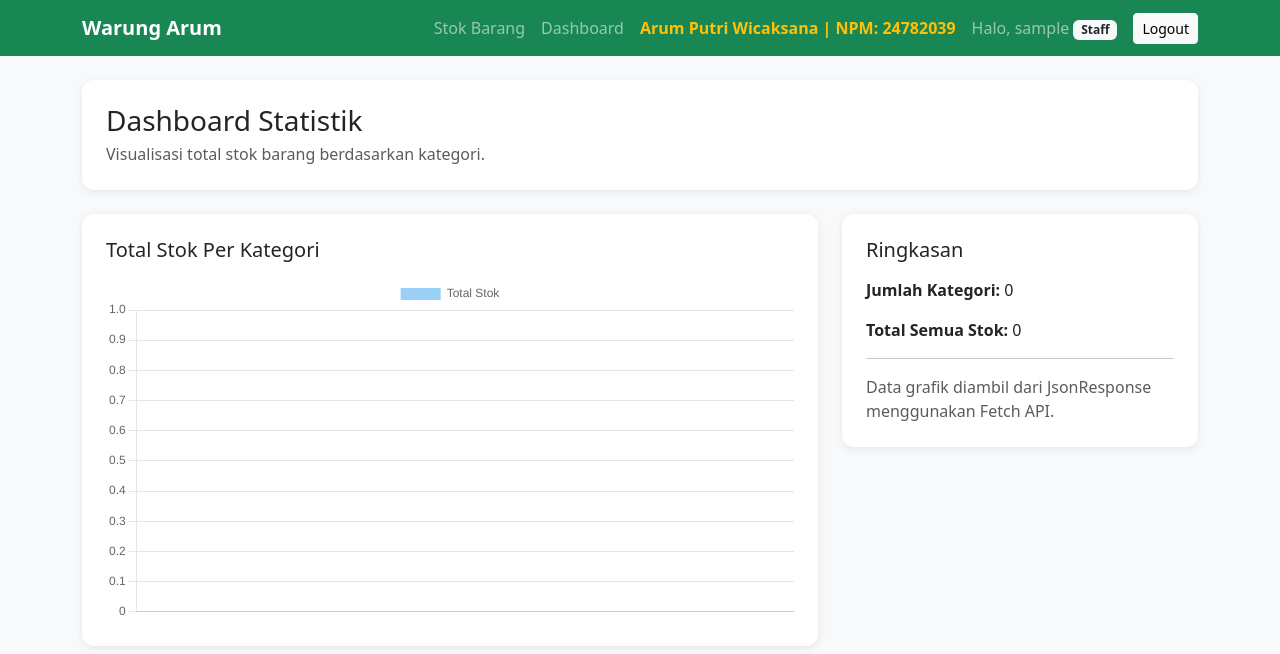
After one commit to IET-Polinela/project-2026-arumputriii, a Django app: page /dashboard/ in a window 1280 px wide. The commit adds this page. Shown: the top 654 px of the page. Run offline with Django 5.2, Linux system fonts and the light colour scheme; the visitor is signed in with stand-in values (Sample User, id 1); data that the repository does not hold is empty.

Commit message:
CHECKPOINT 6: Implementasi Dashboard Statistik & Chart JS

```diff
--- /dev/null
+++ b/dashboard_24782039/templates/dashboard_24782039/dashboard.html
@@ -0,0 +1,88 @@
+{% extends 'base.html' %}
+
+{% block title %}Dashboard Statistik{% endblock %}
+
+{% block content %}
+<div class="page-card mb-4">
+    <h1 class="h3 mb-1">Dashboard Statistik</h1>
+    <p class="text-muted mb-0">
+        Visualisasi total stok barang berdasarkan kategori.
+    </p>
+</div>
+
+<div class="row g-4">
+    <div class="col-lg-8">
+        <div class="page-card">
+            <h2 class="h5 mb-3">Total Stok Per Kategori</h2>
+            <canvas id="stokKategoriChart"></canvas>
+        </div>
+    </div>
+
+    <div class="col-lg-4">
+        <div class="page-card">
+            <h2 class="h5 mb-3">Ringkasan</h2>
+
+            <div id="summaryBox">
+                <p class="text-muted mb-0">Memuat data...</p>
+            </div>
+        </div>
+    </div>
+</div>
+
+<script src="https://cdn.jsdelivr.net/npm/chart.js"></script>
+
+<script>
+document.addEventListener('DOMContentLoaded', function () {
+    fetch("{% url 'dashboard_data' %}")
+        .then(response => response.json())
+        .then(data => {
+            console.log('Dashboard Statistik JSON:', data);
+
+            const kategoriLabels = data.stok_per_kategori.map(item => item.kategori);
+            const totalStokValues = data.stok_per_kategori.map(item => item.total_stok);
+
+            const chartElement = document.getElementById('stokKategoriChart');
+
+            new Chart(chartElement, {
+                type: 'bar',
+                data: {
+                    labels: kategoriLabels,
+                    datasets: [{
+                        label: 'Total Stok',
+                        data: totalStokValues
+                    }]
+                },
+                options: {
+                    responsive: true,
+                    scales: {
+                        y: {
+                            beginAtZero: true
+                        }
+                    }
+                }
+            });
+
+            const totalSemuaStok = totalStokValues.reduce((total, value) => total + value, 0);
+            const jumlahKategori = kategoriLabels.length;
+
+            document.getElementById('summaryBox').innerHTML = `
+                <p><strong>Jumlah Kategori:</strong> ${jumlahKategori}</p>
+                <p><strong>Total Semua Stok:</strong> ${totalSemuaStok}</p>
+                <hr>
+                <p class="text-muted mb-0">
+                    Data grafik diambil dari JsonResponse menggunakan Fetch API.
+                </p>
+            `;
+        })
+        .catch(error => {
+            console.error('Gagal mengambil data dashboard:', error);
+
+            document.getElementById('summaryBox').innerHTML = `
+                <div class="alert alert-danger mb-0">
+                    Gagal memuat data dashboard.
+                </div>
+            `;
+        });
+});
+</script>
+{% endblock %}
--- /dev/null
+++ b/dashboard_24782039/urls.py
@@ -0,0 +1,9 @@
+from django.urls import path
+
+from .views import DashboardDataView, DashboardView
+
+
+urlpatterns = [
+    path('dashboard/', DashboardView.as_view(), name='dashboard'),
+    path('dashboard/data/', DashboardDataView.as_view(), name='dashboard_data'),
+]
--- a/dashboard_24782039/views.py
+++ b/dashboard_24782039/views.py
@@ -1,3 +1,33 @@
-from django.shortcuts import render
+from django.contrib.auth.mixins import LoginRequiredMixin
+from django.db.models import Sum
+from django.http import JsonResponse
+from django.views import View
+from django.views.generic import TemplateView
 
-# Create your views here.
+from main_app.models import Barang
+
+
+class DashboardView(LoginRequiredMixin, TemplateView):
+    template_name = 'dashboard_24782039/dashboard.html'
+
+
+class DashboardDataView(LoginRequiredMixin, View):
+    def get(self, request, *args, **kwargs):
+        stok_per_kategori = (
+            Barang.objects
+            .values('kategori')
+            .annotate(total_stok=Sum('stok'))
+            .order_by('kategori')
+        )
+
+        data = [
+            {
+                'kategori': item['kategori'],
+                'total_stok': item['total_stok'] or 0,
+            }
+            for item in stok_per_kategori
+        ]
+
+        return JsonResponse({
+            'stok_per_kategori': data
+        })
--- a/templates/base.html
+++ b/templates/base.html
@@ -5,7 +5,10 @@
     <meta name="viewport" content="width=device-width, initial-scale=1.0">
     <title>{% block title %}Manajemen Stok Warung{% endblock %}</title>
 
-    <link href="https://cdn.jsdelivr.net/npm/bootstrap@5.3.0/dist/css/bootstrap.min.css" rel="stylesheet">
+    <link
+        href="https://cdn.jsdelivr.net/npm/bootstrap@5.3.0/dist/css/bootstrap.min.css"
+        rel="stylesheet"
+    >
     <link rel="icon" href="data:,">
 
     <style>
@@ -63,7 +66,7 @@
                     </li>
 
                     <li class="nav-item">
-                        <a class="nav-link" href="#">
+                        <a class="nav-link" href="{% url 'dashboard' %}">
                             Dashboard
                         </a>
                     </li>
@@ -92,9 +95,17 @@
                         </li>
 
                         <li class="nav-item">
-                            <form method="POST" action="{% url 'logout' %}" class="d-inline">
+                            <form
+                                method="POST"
+                                action="{% url 'logout' %}"
+                                class="d-inline"
+                            >
                                 {% csrf_token %}
-                                <button type="submit" class="btn btn-sm btn-light ms-lg-2">
+
+                                <button
+                                    type="submit"
+                                    class="btn btn-sm btn-light ms-lg-2"
+                                >
                                     Logout
                                 </button>
                             </form>
@@ -107,7 +118,10 @@
                         </li>
 
                         <li class="nav-item">
-                            <a class="btn btn-sm btn-light ms-lg-2" href="{% url 'register' %}">
+                            <a
+                                class="btn btn-sm btn-light ms-lg-2"
+                                href="{% url 'register' %}"
+                            >
                                 Register Staff
                             </a>
                         </li>
--- a/warung_arum/urls.py
+++ b/warung_arum/urls.py
@@ -6,4 +6,5 @@ urlpatterns = [
     path('admin/', admin.site.urls),
     path('', include('main_app.urls')),
     path('', include('usermanagement_24782039.urls')),
+    path('', include('dashboard_24782039.urls')),
 ]
```
